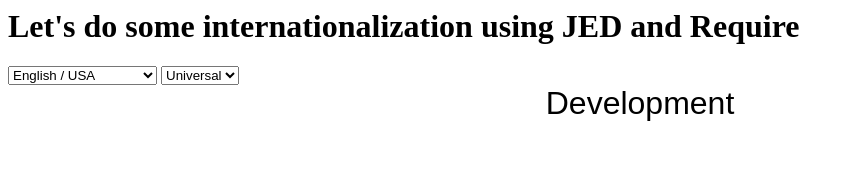
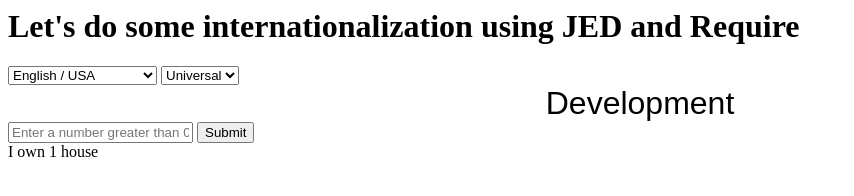
Before and after one commit to SameerSawla/JED, a plain HTML site: page index.html in a window 1280 px wide. Shown: the whole page, without its empty margins (0-854 px from the left). Drawn offline with Linux system fonts and the light colour scheme.

Commit message:
Combining translation with pluralisation.

```diff
--- a/index.html
+++ b/index.html
@@ -34,5 +34,8 @@
 	</div>
 	<div id="rendering-area" class="apply">
 	</div>
+	<input id = "test-plural" type = "text" placeholder = "Enter a number greater than 0"></input>
+	<input id = "btn-change" type = "submit"></input>
+	<div id = "sentence-container">I own 1 house</div>
 </body>
 </html>
--- a/scripts/modules/en-UK.json
+++ b/scripts/modules/en-UK.json
@@ -9,6 +9,7 @@
 			        "plural_forms" : "nplurals=2; plural=(n != 1);"
 	      		},
 	      	"Development" : [ null, "Developement"],
+	      	"I own %d house" : [null, "I possess %d house", "I possess %d houses"],
 	      	"male\u0004Development" : [ null, "Developement_Male"],
 	      	"female\u0004Development" : [null, "Developement_Female"]
 	   		 }
--- a/scripts/modules/en-US.json
+++ b/scripts/modules/en-US.json
@@ -8,6 +8,7 @@
 			        "plural_forms" : "nplurals=2; plural=(n != 1);"
 		      	},
 		    "Development" : [ null, "Development"],
+	      	"I own %d house" : [null, "I own %d house", "I own %d houses"],
 		    "male\u0004Development" : [null,"Development_Male"],
 		    "female\u0004Development" : [null,"Development_Female"]
 		    }
--- a/scripts/modules/fr-FR.json
+++ b/scripts/modules/fr-FR.json
@@ -8,6 +8,7 @@
 			        "plural_forms" : "nplurals=2; plural=(n != 1);"
 		      	},
 		    "Development" : [ null, "développement"],
+	      	"I own %d house" : [null, "Je possède %d maison", "Je possède %d maisons"],
 		    "male\u0004Development" : [ null, "développement_mâle"],
 		    "female\u0004Development" :	 [ null, "développement_femelle"]
 	  		}
--- a/scripts/modules/jedImplementationModule.js
+++ b/scripts/modules/jedImplementationModule.js
@@ -12,6 +12,7 @@
 	var renderingArea = document.getElementById("rendering-area");
 	var selectedContext = document.getElementById("selectContext");
 	var selectedLanguage = selectElement.value;
+	var submitBtn = document.getElementById("btn-change");
 	var i18n;
 
 	var updateLanguage = function(){
@@ -19,11 +20,16 @@
 		// if(!jedReady)alert('sorry, still loading loading language libraries.');
 
 		var data = JSON.parse(JSON.stringify(languageData.getData(selectElement.value)));
+		var number_value = updateNumber();
+
+		if (isNaN(number_value)){
+			number_value = 1;
+		}
 		console.log(data);
 		i18n = new Jed(data);
 
-
-		if(selectedContext.value!="uni")
+		console.log(selectedContext);
+		if(selectedContext.value != "uni")
 		{
 	    	renderingArea.innerHTML = i18n.translate( "Development" ).onDomain(selectedLanguage).withContext(selectedContext.value).fetch();
 		}
@@ -32,10 +38,24 @@
 		   	 renderingArea.innerHTML = i18n.translate( "Development" ).onDomain(selectedLanguage).fetch();
 		}
 
+		document.getElementById("sentence-container").innerHTML = i18n.translate("I own %d house").onDomain(selectedLanguage).ifPlural(number_value, "I own %d houses").fetch(number_value);
+
 	};
 
 	selectElement.onchange = updateLanguage;
 
+	var updateNumber = function(){
+		var number_value = parseInt(document.getElementById("test-plural").value);
+		// document.getElementById("sentence-container").innerHTML = i18n.translate("I own %d house").ifPlural(number_value, "I own %d houses").fetch(number_value);
+		return number_value;
+	}
+
+	var updateSentence = function(){
+		var number_value = updateNumber();
+		document.getElementById("sentence-container").innerHTML = i18n.translate("I own %d house").onDomain(selectedLanguage).ifPlural(number_value, "I own %d houses").fetch(number_value);
+	}
+
+	submitBtn.onclick = updateSentence;
 
 	var updateContext = function(){
 
```
